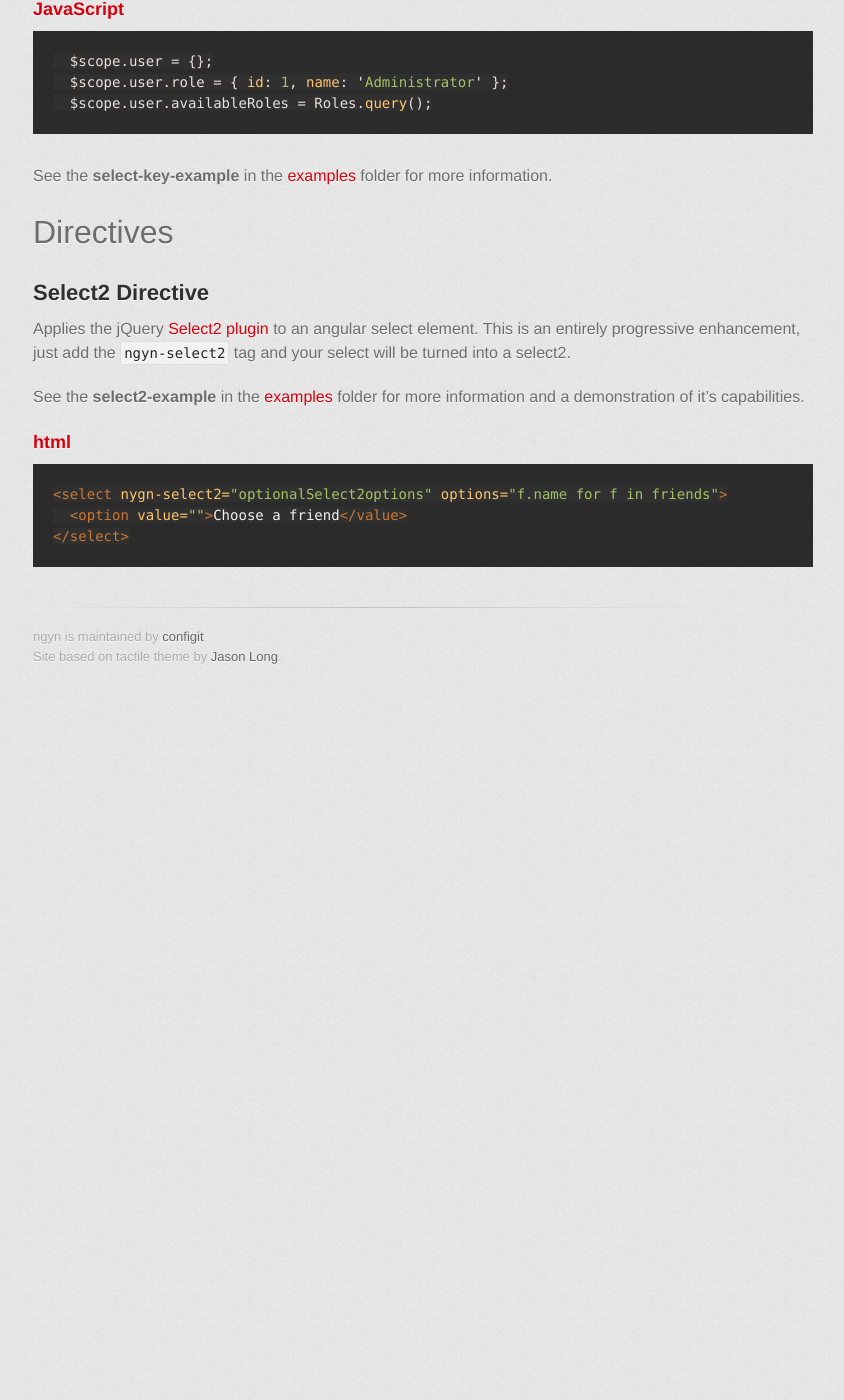
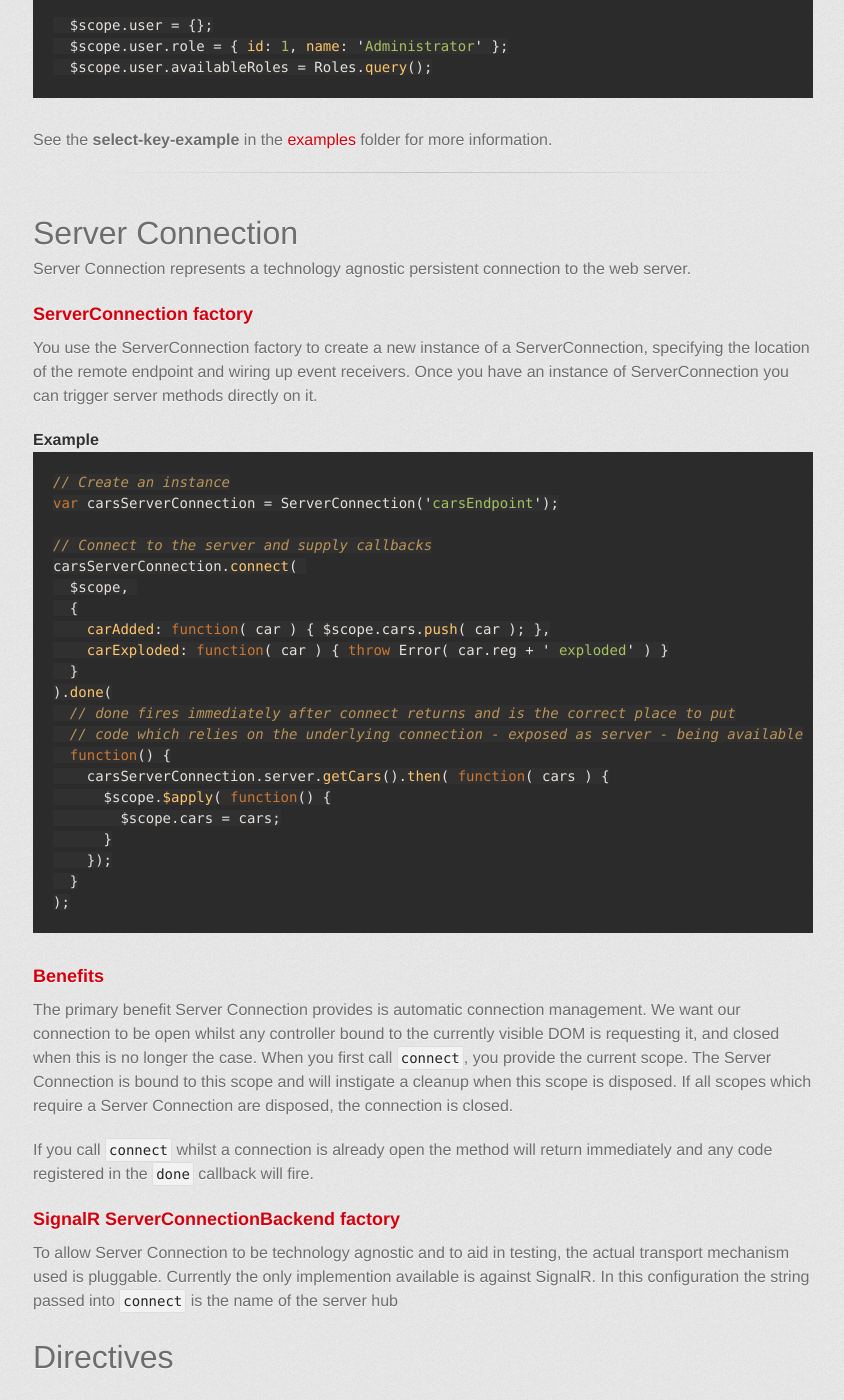
Before and after one commit to configit/ngyn, a Jekyll site: the page built from index.md, in a window 1280 px wide and 1400 px high, scrolled down 3132 px. Shown: the whole window, without its empty margins (217-1061 px from the left). Built offline with Jekyll 4.4.1, drawn with Linux system fonts in a browser that asks for light colours; nearby versions of some CDN libraries; some web fonts are replaced; Markdown is read by kramdown in place of the engine named in the settings; before the commit the page ends 3828 px from its top, so only the background shows below that; some of the changed text lies outside the part shown.

Commit message:
added basic docs for server connection

````diff
--- a/_layouts/default.html
+++ b/_layouts/default.html
@@ -48,6 +48,7 @@
             <li><a href="#resourceful_routing" title="Resourceful Routing">Resourceful Routing</a></li>
             <li><a href="#ngresource_extensions" title="ngResource Extensions">ngResource Extensions</a></li>
             <li><a href="#select_extensions" title="Select Extensions">Select Extensions</a></li>
+            <li><a href="#server_connection" title="Server Connection">Server Connection</a>
           </ul>
 
           </li>
--- a/index.md
+++ b/index.md
@@ -96,28 +94,30 @@
 
 ---
 <a id="ngresource_extensions"></a>
-## ngResource Extensions
-### JavaScript
+# ngResource Extensions
+#### JavaScript
 ```javascript
 // !! May be deprecated when angular 1.2 brings advanced interceptors
 ```
 ---
 
 <a id="select_extensions"></a>
-## Select Extensions
+# Select Extensions
 
-The AngularJS select directive lacks the capability to select an existing option based on anything other than referential equality. The `ngynSelectKey` module extends select with the capability to specify how items should be compared. This makes it trivial to match an item in the select list with a value being returned, for example from a query.
+*NOTE: In later versions of angular this is implemented natively as `track by` ([see docs](https://docs.angularjs.org/api/ng/directive/ngRepeat))*
+
+The AngularJS the `select` directive lacks the capability to choose an existing option based on anything other than referential equality. The `ngynSelectKey` module extends select with the capability to specify how items should be compared. This makes it trivial to match an item in the select list with a value being returned, for example from a query.
 
 Usage is simple, just supply a value within a `key` attribute, this will typically be a property name but it can be anything which will resolve using `$scope.$eval()`, such as a function on each attribute.
 
-### HTML
+#### HTML
 ```html
 <select ng-model="user.role"
         ng-options="r.name for r in user.availableRoles"
         key="id">
 </select>
 ```
-### JavaScript
+#### JavaScript
 ```javascript
   $scope.user = {};
   $scope.user.role = { id: 1, name: 'Administrator' };
@@ -125,6 +125,49 @@
 ```
 
 See the **select-key-example** in the [examples](https://github.com/configit/ngyn/tree/master/examples) folder for more information.
+
+---
+
+<a id="server_connection"></a>
+# Server Connection
+
+Server Connection represents a technology agnostic persistent connection to the web server.
+
+### ServerConnection factory
+You use the ServerConnection factory to create a new instance of a ServerConnection, specifying the location of the remote endpoint and wiring up event receivers. Once you have an instance of ServerConnection you can trigger server methods directly on it.
+
+#### Example
+```javascript
+// Create an instance
+var carsServerConnection = ServerConnection('carsEndpoint');
+
+// Connect to the server and supply callbacks
+carsServerConnection.connect(
+  $scope,
+  {
+    carAdded: function( car ) { $scope.cars.push( car ); },
+    carExploded: function( car ) { throw Error( car.reg + ' exploded' ) }
+  }
+).done(
+  // done fires immediately after connect returns and is the correct place to put
+  // code which relies on the underlying connection - exposed as server - being available
+  function() {
+    carsServerConnection.server.getCars().then( function( cars ) {
+      $scope.$apply( function() {
+        $scope.cars = cars;
+      }
+    });
+  }
+);
+```
+
+### Benefits
+The primary benefit Server Connection provides is automatic connection management. We want our connection to be open whilst any controller bound to the currently visible DOM is requesting it, and closed when this is no longer the case. When you first call `connect`, you provide the current scope. The Server Connection is bound to this scope and will instigate a cleanup when this scope is disposed. If all scopes which require a Server Connection are disposed, the connection is closed.
+
+If you call `connect` whilst a connection is already open the method will return immediately and any code registered in the `done` callback will fire.
+
+### SignalR ServerConnectionBackend factory
+To allow Server Connection to be technology agnostic and to aid in testing, the actual transport mechanism used is pluggable. Currently the only implemention available is against SignalR. In this configuration the string passed into `connect` is the name of the server hub
 
 # Directives
 
@@ -135,7 +178,7 @@
 
 See the **select2-example** in the [examples](https://github.com/configit/ngyn/tree/master/examples) folder for more information and a demonstration of it's capabilities.
 
-### html
+#### html
 ```html
 <select nygn-select2="optionalSelect2options" options="f.name for f in friends">
   <option value="">Choose a friend</value>
````
Also changed, not shown: other parts of index.md (+1 -3 lines).
